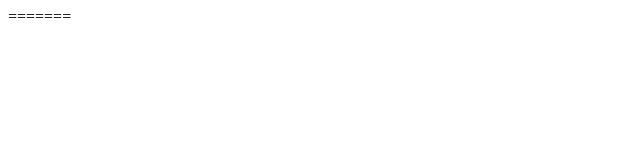
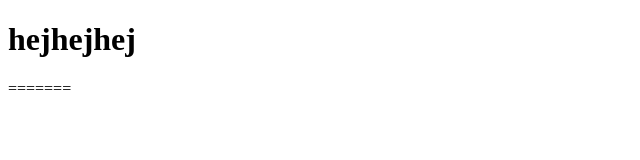
Before and after one commit to fants421/crap-portfolio, a plain HTML site: page index.html in a window 1280 px wide. Shown: the whole page, without its empty margins (0-640 px from the left). Drawn offline with Linux system fonts and the light colour scheme.

Commit message:
changed index html

```diff
--- a/index.html
+++ b/index.html
@@ -4,7 +4,7 @@
     <title>crap portfolio</title>
 </head>
 <body>
-
+    <h1>hejhejhej</h1>
 </body>
 </html>
 =======
```
